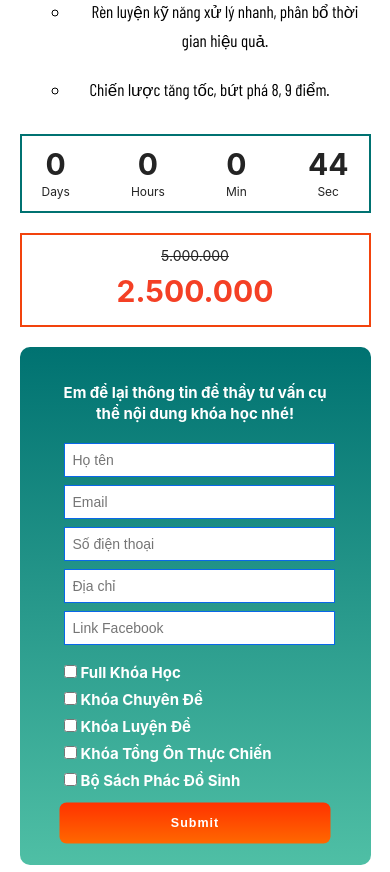
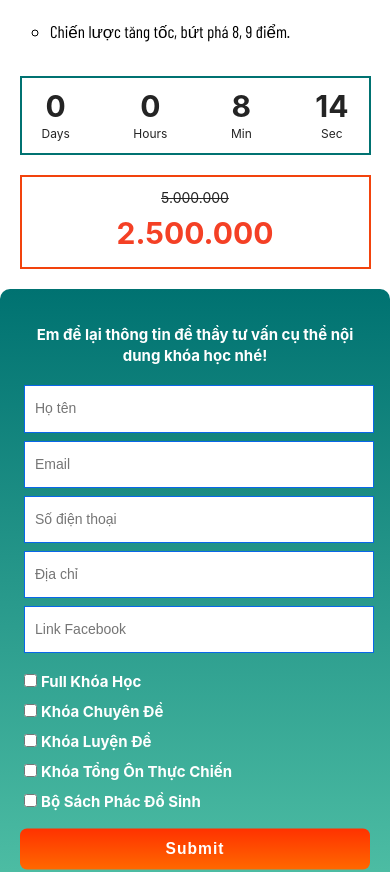
Before and after one commit to qnhanhh/thaykien-sinh, a React (Create React App) app: page / in a window 390 px wide. Shown: the part 1620-2492 px from the top of the page. Built offline with nearby package versions, Linux system fonts and the light colour scheme.

Commit message:
update responsive

```diff
--- a/src/RegisterForm.css
+++ b/src/RegisterForm.css
@@ -28,7 +28,8 @@
   width: 100%;
   font-size: 1.4rem;
   border: 1px solid rgb(10, 103, 233);
-  padding: 8px;
+  padding: 10px;
+  line-height: 1.8;
   margin: 4px;
 }
 
@@ -38,7 +39,7 @@
 
 .register-box {
   width: 100%;
-  line-height: 1.8;
+  line-height: 2;
   text-align: left;
   margin: 1rem auto 0.8rem;
 }
@@ -82,7 +83,7 @@
   -webkit-tap-highlight-color: transparent;
   width: var(--width);
   letter-spacing: 1px;
-  font-size: 2rem;
+  font-size: 2.5rem;
   font-weight: bold;
   color: var(--color);
   line-height: 1.8;
--- a/src/RegisterForm.js
+++ b/src/RegisterForm.js
@@ -52,7 +52,7 @@ const RegisterForm = () => {
                         <path d="M4.5,4.5c1.9-1.9,5.1-1.9,7,0c0.7,0.7,1.2,1.7,1.4,2.7l2-0.3C14.7,5.4,14,4.1,13,3.1c-2.7-2.7-7.1-2.7-9.9,0 L0.9,0.9L0.2,7.3l6.4-0.7L4.5,4.5z"></path>
                         <path d="M15.8,8.7L9.4,9.4l2.1,2.1c-1.9,1.9-5.1,1.9-7,0c-0.7-0.7-1.2-1.7-1.4-2.7l-2,0.3 C1.3,10.6,2,11.9,3,12.9c1.4,1.4,3.1,2,4.9,2c1.8,0,3.6-0.7,4.9-2l2.2,2.2L15.8,8.7z"></path>
                     </svg>
-                    Restart
+                    Gửi lại thông tin
                 </a>
             </form>
         </div>
--- a/src/Registration.css
+++ b/src/Registration.css
@@ -10,7 +10,7 @@
 
 #registration {
   position: absolute;
-  top: -50%;
+  top: -3rem;
 }
 
 .regist-desc {
--- a/src/Registration.js
+++ b/src/Registration.js
@@ -38,7 +38,7 @@ const Registration = () => {
                     <li className='regist-item'>Chiến lược tăng tốc, bứt phá 8, 9 điểm.</li>
                 </ul>
                 <div className='regist-noti'>
-                    <Countdown date={Date.now() + 50000} renderer={renderer} />
+                    <Countdown date={Date.now() + 500000} renderer={renderer} />
                     <div className='price'>
                         <h3 className='old-price'>5.000.000</h3>
                         <h3 className='new-price'>2.500.000</h3>
--- a/src/Responsive.css
+++ b/src/Responsive.css
@@ -45,7 +45,7 @@
   }
 }
 
-@media (max-width: 767px) {
+@media (max-width: 768px) {
   .banner-body,
   .banner-register,
   .regist-container,
@@ -85,3 +85,20 @@
     margin: 0 auto 3rem;
   }
 }
+
+@media (max-width:567px){
+  .regist-container,
+  .achievement-list,
+  .achievement-item{
+   width: 100vw !important;
+  }
+  .regist-noti{
+    margin: auto;
+  }
+  .regist-item{
+    padding-left: 0;
+  }
+  .register-form{
+    padding: 2rem;
+  }
+}
--- a/src/index.css
+++ b/src/index.css
@@ -13,6 +13,7 @@ body {
 * {
   font-size: 62.5%;
   box-sizing: border-box;
+  -webkit-tap-highlight-color: transparent;
 }
 
 code {
```
